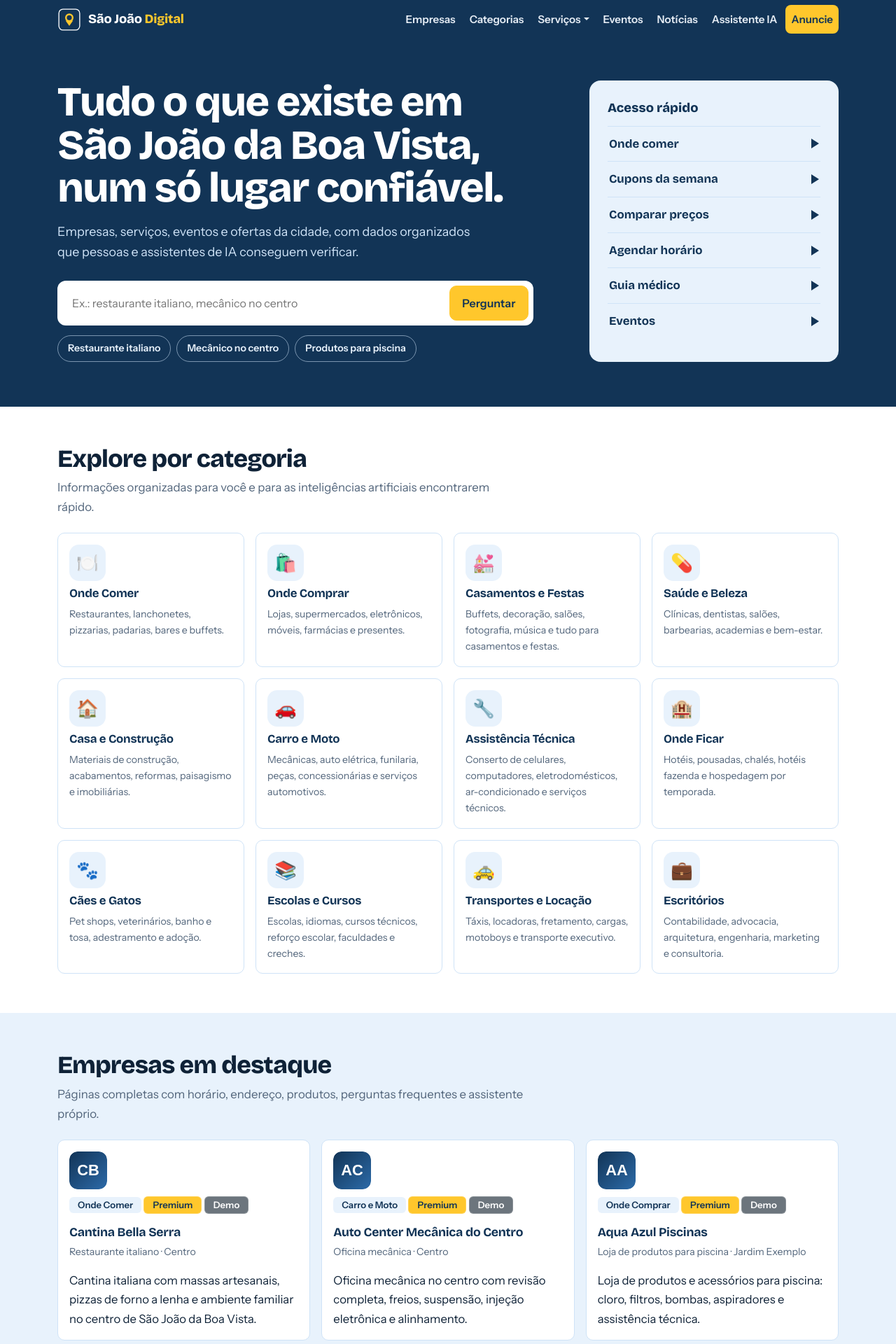
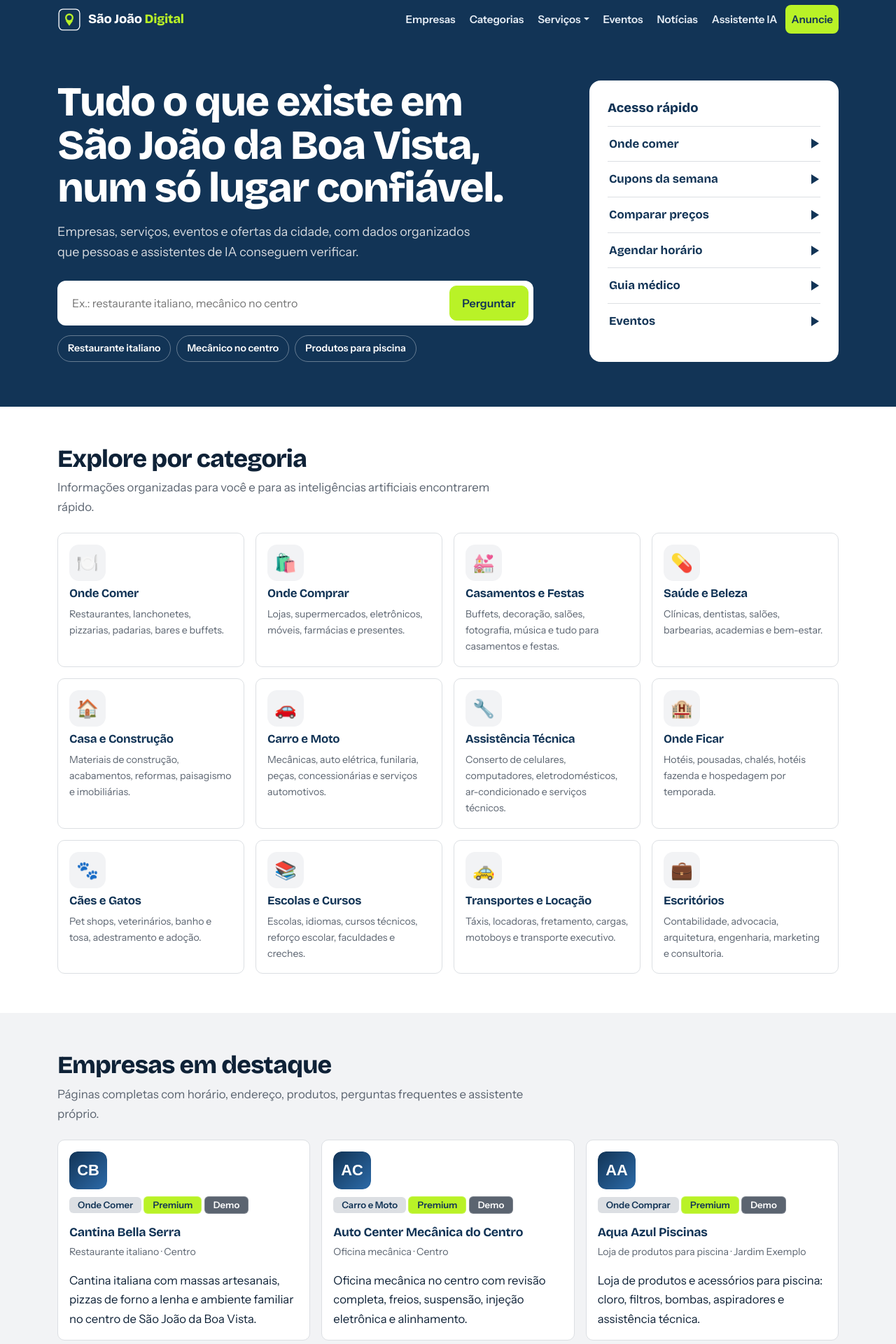
Before and after one commit to Corbano/SaoJoaoDigital, a PHP site: page / in a window 1280 px wide. Shown: the top 1920 px of the page at 70% size. Run offline with PHP 8.4, Linux system fonts and the light colour scheme.

Commit message:
Paleta verde limão, azul escuro, branco e cinza
Co-Authored-By: Claude Sonnet 5.5 <noreply@anthropic.com>

```diff
--- a/assets/css/style.css
+++ b/assets/css/style.css
@@ -411,3 +411,43 @@ section.block.alt{background:var(--celeste)}
 .page-hero .btn-outline-primary,.page-hero .btn-outline-secondary{--bs-btn-color:#fff;--bs-btn-border-color:#fff;--bs-btn-hover-bg:#fff;--bs-btn-hover-color:var(--marinho)}
 .hero .destinos a:not(.btn){color:var(--marinho)}
 .hero .destinos a:not(.btn):hover{color:var(--celeste-b)}
+
+/* ---- Paleta verde limão, azul escuro e branco (v5) ---- */
+:root{
+  --laranja:#b9f227; --laranja-d:#8fc400; --laranja-t:#f1fcd2;
+  --celeste:#f3f6fa; --celeste-m:#dbe3ee; --celeste-b:#1d4a78;
+  --bs-primary:#b9f227;--bs-primary-rgb:185,242,39;--suave:#f3f6fa
+}
+.navbar .nav-link.cta:hover{background:#cdf65c}
+.btn-primary,.btn-warning{--bs-btn-hover-bg:#cdf65c;--bs-btn-hover-border-color:#cdf65c}
+.cat-card .ico{background:var(--laranja-t)}
+.destinos{background:#fff}
+.destinos a::after{border-left-color:var(--marinho)}
+.destinos a:hover,.hero .destinos a:not(.btn):hover{color:var(--marinho-m)}
+.chip:hover{background:var(--laranja);border-color:var(--laranja);color:var(--marinho)}
+.cupom-codigo code{background:var(--laranja-t);border-color:var(--laranja-d)}
+.notice{background:var(--laranja-t);border-color:#cfe98a;color:#2f4a00}
+.sponsor-box{border-color:var(--laranja-d);background:var(--laranja-t)}
+.stars{color:#6f9a00}
+.text-bg-info{background-color:var(--celeste)!important}
+
+/* ---- Cinza neutro de apoio (v5.1): limão, azul escuro, branco e cinza ---- */
+:root{
+  --cinza-1:#f2f3f5; --cinza-2:#dcdfe3; --cinza-3:#5b6470; --cinza-4:#c9ced4;
+  --celeste:var(--cinza-1); --celeste-m:var(--cinza-2); --suave:var(--cinza-1);
+  --apagado:var(--cinza-3); --fio:var(--cinza-2); --muted:var(--cinza-3); --line:var(--cinza-2)
+}
+section.block.alt{background:var(--cinza-1)}
+.cat-card .ico{background:var(--cinza-1)}
+.card:hover{border-color:var(--marinho-m)}
+.hero p.lead,.page-hero p,.crumbs,.crumbs a{color:#d5d9de}
+.site-footer{color:var(--cinza-4)}
+.chip{border-color:rgba(255,255,255,.35);color:#fff}
+.destinos a{border-top-color:var(--cinza-2)}
+.text-bg-info{background-color:var(--cinza-2)!important;color:var(--marinho)!important}
+.text-bg-secondary{background-color:var(--cinza-3)!important;color:#fff!important}
+.btn-outline-primary,.btn-outline-secondary{--bs-btn-border-color:var(--cinza-4);--bs-btn-hover-bg:var(--cinza-1);--bs-btn-hover-border-color:var(--marinho);--bs-btn-active-bg:var(--cinza-2);--bs-btn-active-border-color:var(--marinho)}
+.page-hero .btn-outline-primary,.page-hero .btn-outline-secondary{--bs-btn-color:#fff;--bs-btn-border-color:#fff;--bs-btn-hover-bg:#fff;--bs-btn-hover-color:var(--marinho)}
+.accordion{--bs-accordion-active-bg:var(--cinza-1);--bs-accordion-border-color:var(--cinza-2)}
+.chat-log,.suggest{background:#f8f9fa}
+.review,.table>:not(caption)>*>*{border-color:var(--cinza-2)}
--- a/tools/build.js
+++ b/tools/build.js
@@ -66,8 +66,8 @@ function fotoSvg(e, i) {
   const flip = i % 2 ? [b, a] : [a, b];
   return `<svg xmlns="http://www.w3.org/2000/svg" viewBox="0 0 800 600" role="img" aria-label="Imagem ilustrativa de ${esc(e.nome)}"><defs><linearGradient id="g" x1="0" y1="0" x2="1" y2="1"><stop offset="0" stop-color="${flip[0]}"/><stop offset="1" stop-color="${flip[1]}"/></linearGradient></defs><rect width="800" height="600" fill="url(#g)"/><circle cx="${i % 2 ? 620 : 180}" cy="150" r="90" fill="#fff" opacity=".15"/><text x="400" y="320" font-family="Arial,Helvetica,sans-serif" font-size="44" font-weight="700" text-anchor="middle" fill="#fff">${esc(e.nome)}</text><text x="400" y="372" font-family="Arial,Helvetica,sans-serif" font-size="22" text-anchor="middle" fill="#fff" opacity=".85">Foto ilustrativa — substitua pela foto real</text></svg>`;
 }
-const BRAND_SVG = `<svg xmlns="http://www.w3.org/2000/svg" viewBox="0 0 64 64" role="img" aria-label="${SITE_NAME}"><rect width="64" height="64" rx="14" fill="#123456"/><rect x="4" y="4" width="56" height="56" rx="11" fill="none" stroke="#fff" stroke-width="2.5"/><circle cx="32" cy="27" r="9" fill="none" stroke="#ffc72c" stroke-width="4.5"/><path d="M32 49 22 35h20z" fill="#ffc72c"/></svg>`;
-const OG_SVG = `<svg xmlns="http://www.w3.org/2000/svg" viewBox="0 0 1200 630"><defs><linearGradient id="g" x1="0" y1="0" x2="1" y2="1"><stop offset="0" stop-color="#123456"/><stop offset="1" stop-color="#0c2542"/></linearGradient></defs><rect width="1200" height="630" fill="url(#g)"/><text x="80" y="300" font-family="Arial,Helvetica,sans-serif" font-size="92" font-weight="800" fill="#fff">São João <tspan fill="#ffc72c">Digital</tspan></text><text x="80" y="380" font-family="Arial,Helvetica,sans-serif" font-size="38" fill="#cfe0f5">Base de conhecimento local de ${CIDADE}</text></svg>`;
+const BRAND_SVG = `<svg xmlns="http://www.w3.org/2000/svg" viewBox="0 0 64 64" role="img" aria-label="${SITE_NAME}"><rect width="64" height="64" rx="14" fill="#123456"/><rect x="4" y="4" width="56" height="56" rx="11" fill="none" stroke="#fff" stroke-width="2.5"/><circle cx="32" cy="27" r="9" fill="none" stroke="#b9f227" stroke-width="4.5"/><path d="M32 49 22 35h20z" fill="#b9f227"/></svg>`;
+const OG_SVG = `<svg xmlns="http://www.w3.org/2000/svg" viewBox="0 0 1200 630"><defs><linearGradient id="g" x1="0" y1="0" x2="1" y2="1"><stop offset="0" stop-color="#123456"/><stop offset="1" stop-color="#0c2542"/></linearGradient></defs><rect width="1200" height="630" fill="url(#g)"/><text x="80" y="300" font-family="Arial,Helvetica,sans-serif" font-size="92" font-weight="800" fill="#fff">São João <tspan fill="#b9f227">Digital</tspan></text><text x="80" y="380" font-family="Arial,Helvetica,sans-serif" font-size="38" fill="#cfe0f5">Base de conhecimento local de ${CIDADE}</text></svg>`;
 
 /* ---------- layout compartilhado ---------- */
 const NAV = [['/empresas/', 'Empresas'], ['/categorias/', 'Categorias'], ['Serviços', [['/comparador/', 'Comparador de preços'], ['/cardapios/', 'Cardápios digitais'], ['/agendar/', 'Agendamento'], ['/cupons/', 'Cupons da semana'], ['/encartes/', 'Encartes'], ['/vitrine/', 'Vitrine virtual'], ['/guia-medico/', 'Guia médico'], ['/solucoes-digitais/', 'Soluções digitais']]], ['/eventos/', 'Eventos'], ['/noticias/', 'Notícias'], ['/assistente/', 'Assistente IA'], ['/anuncie/', 'Anuncie']];
```
Also changed, not shown: README.md, assets/img/favicon.svg, assets/img/logo.svg, assets/img/og-default.svg.
